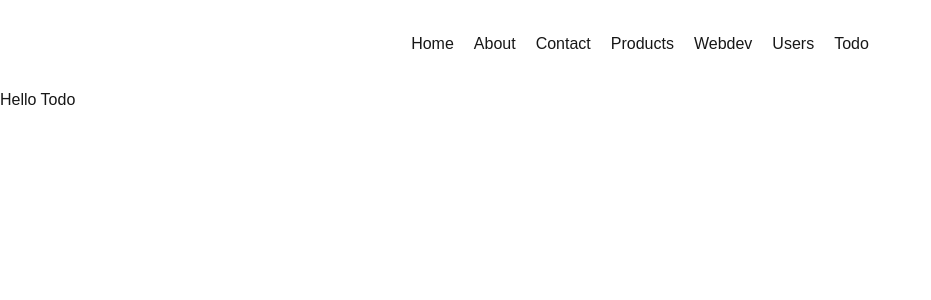
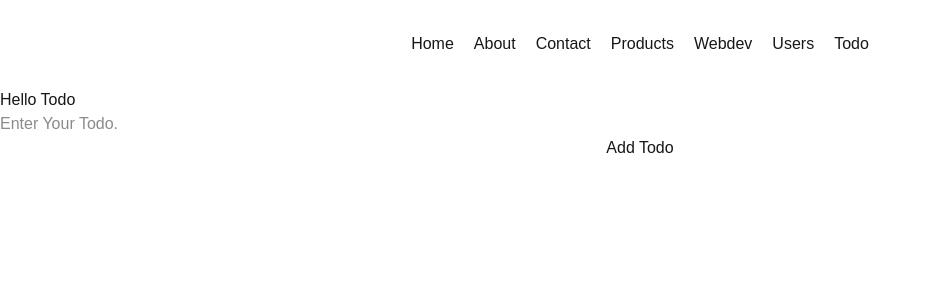
Before and after one commit to farooqzehri/NextJs-intro, a Next.js app: page /todo in a window 1280 px wide. Shown: the top 300 px of the page, without its empty margins (0-931 px from the left). Built offline with nearby package versions, Linux system fonts and the light colour scheme.

Commit message:
MAking aTod

```diff
--- a/app/todo/page.tsx
+++ b/app/todo/page.tsx
@@ -1,11 +1,19 @@
-import React from 'react'
+"use client"
+import React, { useState } from 'react'
 
 function Todo() {
+  const [input , setInput] = useState('')
+  const [todos , setTodos] = useState([])
+
+  const addTodo = () => {
+    todos.push(input)
+  }
   return (
     <>
     <h1>Hello Todo</h1>
 
-    <input type="text" />
+    <input type="text" placeholder='Enter Your Todo.' value={input} onChange={e => setInput(e.target.value)}/>
+    <button>Add Todo</button>
     </>
   )
 }
```
